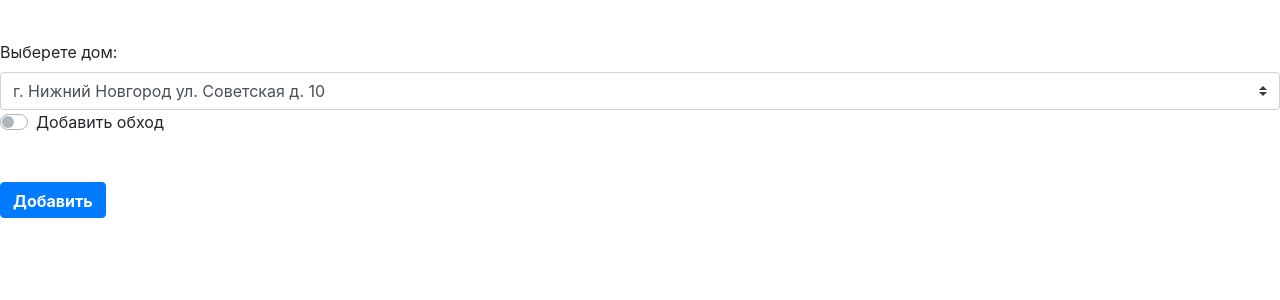
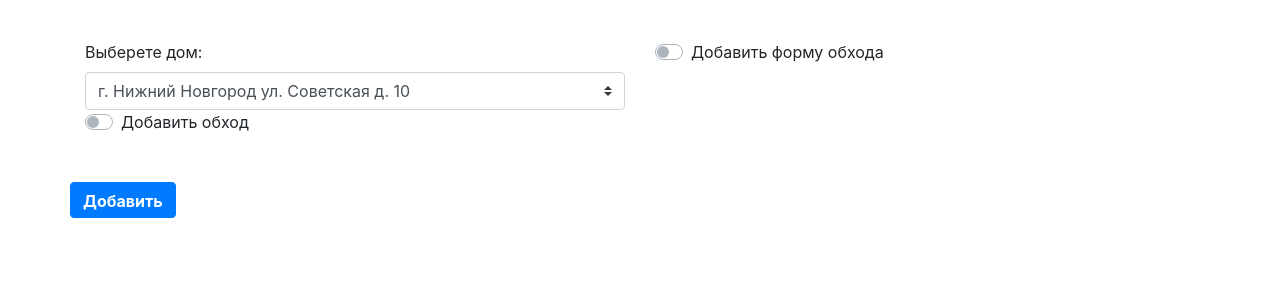
Before and after one commit to Vangog29/MyPromo, a Django app: page /homeedit/1 in a window 1280 px wide. Shown: the part 56-356 px from the top of the page. Run offline with Django 4.2, Linux system fonts and the light colour scheme; data comes from the database, SQL or seed files in the repository; some libraries are stand-ins or nearby versions.

Commit message:
Доделал форму обходо. Дома все еще не заливаются в базу

```diff
--- a/promo/camp/forms.py
+++ b/promo/camp/forms.py
@@ -1,6 +1,6 @@
 from django.contrib.auth.forms import UserCreationForm, UserChangeForm
 from django import forms
-from usermanag.models import ExtendedUser, Campaing, CampaignData, House, Poll
+from usermanag.models import ExtendedUser, Campaing, CampaignData, House, Poll, PoolForm
 from django.forms import ModelForm
 from django.contrib.auth import get_user_model
 
@@ -62,3 +62,12 @@ class FormPoll (ModelForm):
     class Meta(UserCreationForm.Meta):
         fields = ["door_open", "date", "time", "reaction"]
         model = Poll
+
+class FormPollForm(ModelForm):
+    resp_name = forms.CharField(widget=forms.TextInput(attrs={'class': 'form-control', 'id':'resp_name'}))
+    resp_phone_number = forms.CharField(widget=forms.TextInput(attrs={'class': 'form-control', 'id':'resp_phone_number'}))
+    comment = forms.CharField(widget=forms.TextInput(attrs={'class': 'form-control', 'id':'comment'}))
+
+    class Meta(UserCreationForm):
+        fields = ["resp_name", "resp_phone_number", "comment"]
+        model = PoolForm
--- a/promo/camp/templates/homeedit.html
+++ b/promo/camp/templates/homeedit.html
@@ -17,6 +17,16 @@ function myFunction() {
     poll.style.display = "none";
   }
 }
+
+function myFunction2() {
+  var checkBox = document.getElementById("customSwitch2");
+  var pollForm = document.getElementById("pollForm");
+  if (checkBox.checked == true){
+    pollForm.style.display = "block";
+  } else {
+    pollForm.style.display = "none";
+  }
+}
 </script>
 	{% endblock %}
 {% block content%}
@@ -24,9 +34,11 @@ function myFunction() {
 <br>
 <br>
 <br>
-<form method="POST">
+<form method="POST"  novalidate>
     {% csrf_token %}
-
+    <div class="container">
+         <div class="row">
+              <div class="col">
         <label for="house">Выберете дом:</label>
         <select class="custom-select" name="house" id="house">
             {%for i in house %}
@@ -50,8 +62,29 @@ function myFunction() {
             </div>
         </div>
         <br><br>
-        <button class="btn btn-primary" type="submit" value="Submit">Добавить</button>
+              </div>
+
+         <div class="col">
+             <div class="custom-control custom-switch">
+                  <input type="checkbox" name="pollForm" class="custom-control-input" id="customSwitch2" onclick="myFunction2()">
+            <label class="custom-control-label" for="customSwitch2">Добавить форму обхода</label>
+            <div id="pollForm" style="display:none">
+            <br><label for="resp_name">Имя</label>{{form_poll_form.resp_name}}
+            <br><label for="resp_phone_number">Номер телефона</label>{{form_poll_form.resp_phone_number}}
+            <br><label for="comment">Комментарий</label>{{form_poll_form.comment}}
+
+
+            </div>
+             </div>
+         </div>
+
+             </div>
+        <div class="row"><button class="btn btn-primary" type="submit" value="Submit">Добавить</button></div>
+        </div>
+
+
 </form>
 
 
+
 {% endblock %}
--- a/promo/camp/views.py
+++ b/promo/camp/views.py
@@ -1,5 +1,5 @@
 from django.shortcuts import render
-from camp.forms import CampManageForm, CampCreateForm, CampDataCreateForm, CampRedactForm, CampEditForm, HouseEditForm, FormPoll
+from camp.forms import CampManageForm, CampCreateForm, CampDataCreateForm, CampRedactForm, CampEditForm, HouseEditForm, FormPoll, FormPollForm
 from usermanag.models import Campaing, CampaignData, House
 
 # Create your views here.
@@ -76,11 +76,14 @@ def homeedit(request, id_campaign):
         id_h = House.objects.get(id_house=house_data.get('house'))
         form_redact_camp.fields['house_camp'] = id_h
         poll_form = FormPoll(request.POST)
+        form_poll_form = FormPollForm(request.POST)
+
         if form_redact_camp.is_valid():
             form_redact_camp.save()
         else:
             print(form_redact_camp.errors)
             print('EROOOOORRRRR')
+
         if request.POST.get('poll') == 'on':
             if poll_form.is_valid():
                 poll_form.save()
@@ -89,5 +92,14 @@ def homeedit(request, id_campaign):
                 print('EROOOOORRRRR')
 
 
+        if request.POST.get('pollForm') == 'on':
+            if form_poll_form.is_valid():
+                form_poll_form.save()
+            else:
+                print(poll_form.errors)
+                print('EROOOOORRRRR')
+
+
+    form_poll_form = FormPollForm()
     poll_form = FormPoll()
-    return render(request, "homeedit.html", {"house" : house, "poll_form" : poll_form})
+    return render(request, "homeedit.html", {"house" : house, "poll_form" : poll_form, "form_poll_form" : form_poll_form})
```
